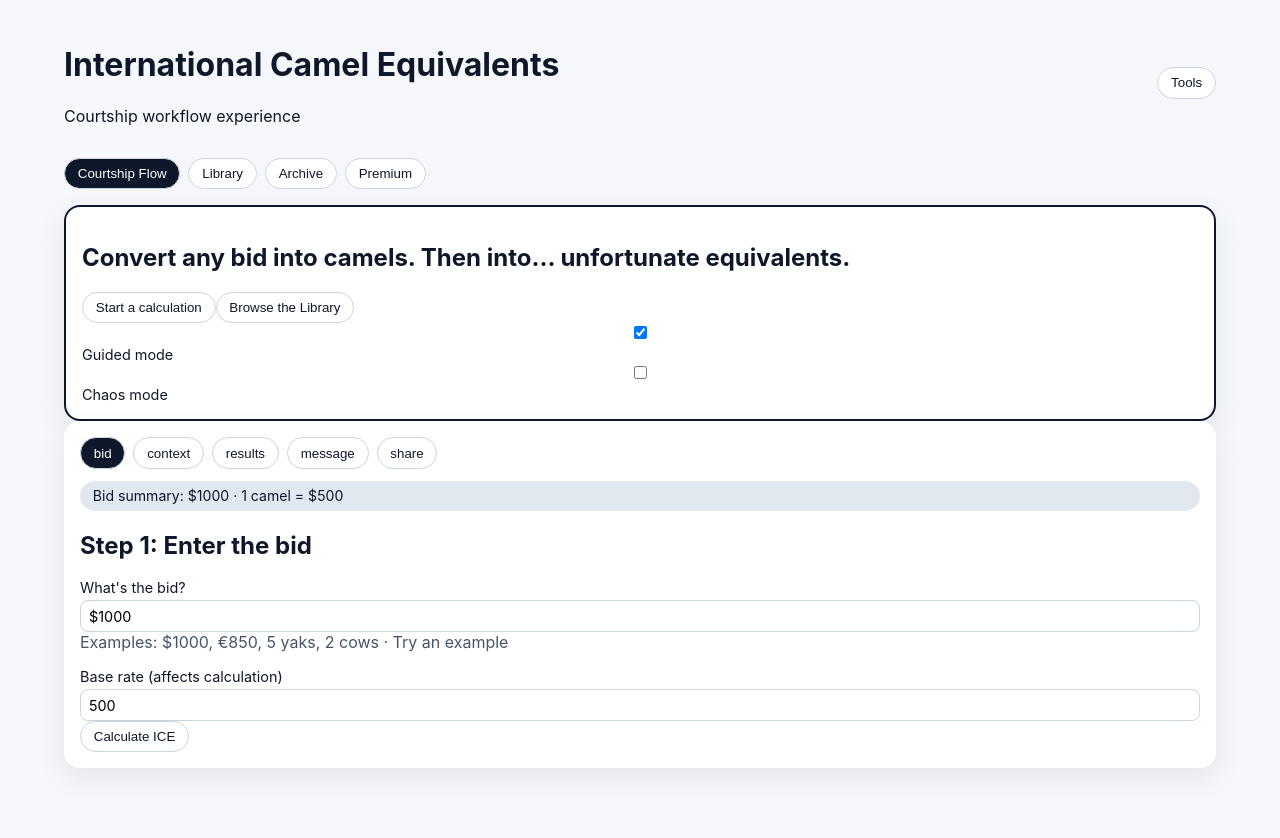
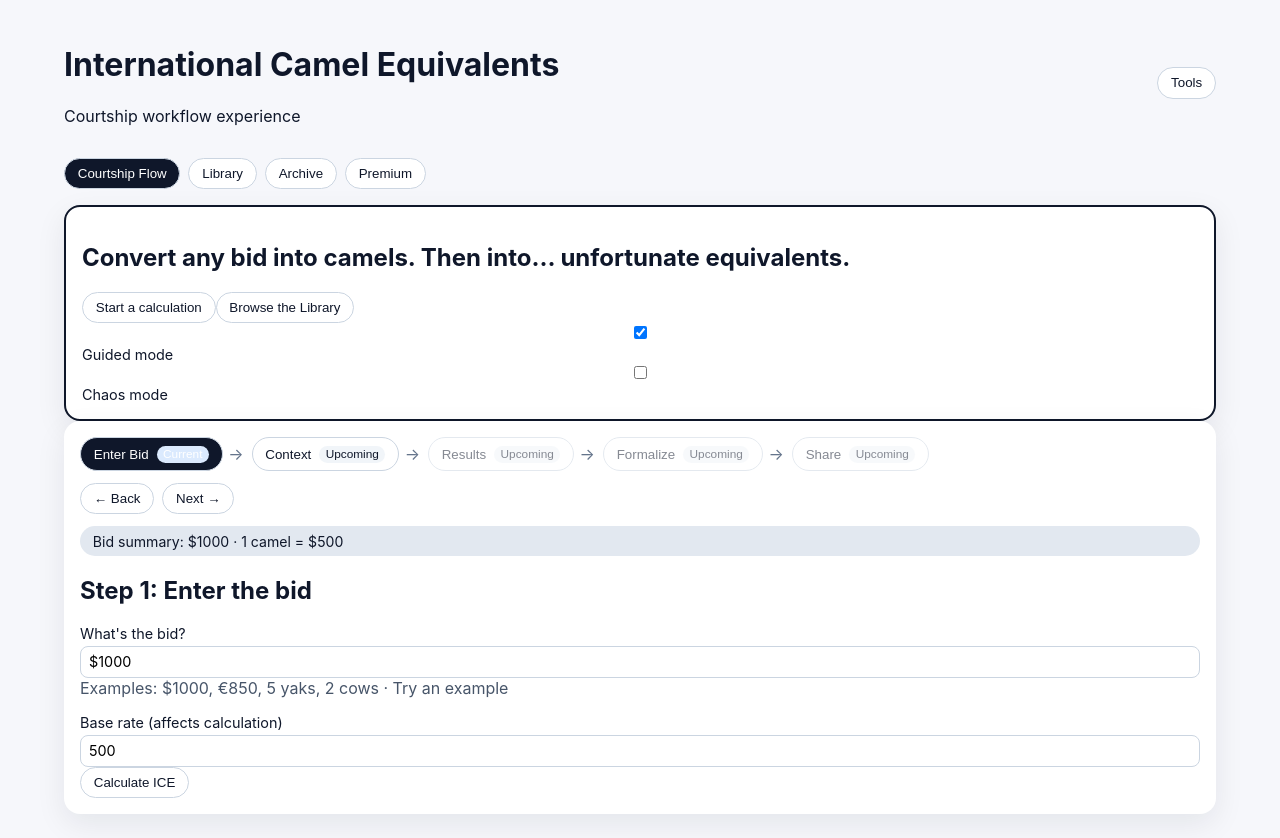
Before and after one commit to dmeehan45/international-camel-equivalents, a React (Vite) app: page / in a window 1280 px wide. Before the commit the page ends 800 px from the top, so only its background shows below. Built offline with nearby package versions, Linux system fonts and the light colour scheme.

Commit message:
Update flow stepper labels and gated navigation

```diff
--- a/src/App.tsx
+++ b/src/App.tsx
@@ -229,12 +229,60 @@ function runCalculation(state: State, dispatch: Dispatch<Action>) {
   }
 }
 
-function Stepper({ step, onChange }: { step: FlowStep; onChange: (step: FlowStep) => void }) {
+function Stepper({ step, onChange, canNavigateTo }: { step: FlowStep; onChange: (step: FlowStep) => void; canNavigateTo: (step: FlowStep) => boolean }) {
   const steps: FlowStep[] = ['bid', 'context', 'results', 'message', 'share'];
-  return <div className="stepper">{steps.map((item) => <button key={item} className={step === item ? 'step active' : 'step'} onClick={() => onChange(item)}>{item}</button>)}</div>;
+  const labels: Record<FlowStep, string> = {
+    bid: 'Enter Bid',
+    context: 'Context',
+    results: 'Results',
+    message: 'Formalize',
+    share: 'Share',
+  };
+  const currentIndex = steps.indexOf(step);
+  const previousStep = currentIndex > 0 ? steps[currentIndex - 1] : null;
+  const nextStep = currentIndex < steps.length - 1 ? steps[currentIndex + 1] : null;
+
+  return (
+    <div className="stepper-wrap">
+      <div className="stepper" aria-label="Workflow steps">
+        {steps.map((item, index) => {
+          const status = index < currentIndex ? 'completed' : index === currentIndex ? 'current' : 'upcoming';
+          const canOpen = canNavigateTo(item);
+          return (
+            <div key={item} className="stepper-item">
+              <button
+                className={step === item ? 'step active' : 'step'}
+                onClick={() => onChange(item)}
+                disabled={!canOpen}
+                aria-current={status === 'current' ? 'step' : undefined}
+              >
+                <span>{labels[item]}</span>
+                <span className={`step-status ${status}`}>{status}</span>
+              </button>
+              {index < steps.length - 1 && <span className="step-arrow" aria-hidden="true">→</span>}
+            </div>
+          );
+        })}
+      </div>
+      <div className="stepper-nav">
+        <button onClick={() => previousStep && onChange(previousStep)} disabled={!previousStep}>← Back</button>
+        <button onClick={() => nextStep && onChange(nextStep)} disabled={!nextStep || !canNavigateTo(nextStep)}>Next →</button>
+      </div>
+    </div>
+  );
 }
 
 function FlowView({ state, dispatch }: { state: State; dispatch: Dispatch<Action> }) {
+  const flowSteps: FlowStep[] = ['bid', 'context', 'results', 'message', 'share'];
+
+  function canOpenFlowStep(target: FlowStep) {
+    const currentIndex = flowSteps.indexOf(state.flowStep);
+    const targetIndex = flowSteps.indexOf(target);
+    if (targetIndex <= currentIndex) return true;
+    if (target === 'context') return Boolean(state.calcInput.rawBid.trim());
+    return Boolean(state.calculation);
+  }
+
   const visibleEquivalents = useMemo(() => {
     if (!state.calculation) return [];
     return applyDashboardView(state.calculation.equivalents, { query: state.dashboardQuery, sort: state.dashboardSort });
@@ -292,7 +340,7 @@ function FlowView({ state, dispatch }: { state: State; dispatch: Dispatch<Action
 
   return (
     <section className="view-card">
-      <Stepper step={state.flowStep} onChange={(value) => dispatch({ type: 'setFlowStep', value })} />
+      <Stepper step={state.flowStep} onChange={(value) => dispatch({ type: 'setFlowStep', value })} canNavigateTo={canOpenFlowStep} />
       <div className="sticky-chip">Bid summary: {state.calcInput.rawBid} · 1 camel = ${state.calcInput.camelUsdRate}</div>
 
       {state.flowStep === 'bid' && (
--- a/src/app.css
+++ b/src/app.css
@@ -115,6 +115,56 @@ select {
   margin-bottom: 0.75rem;
 }
 
+.stepper-wrap {
+  margin-bottom: 0.75rem;
+}
+
+.stepper-item {
+  display: inline-flex;
+  align-items: center;
+  gap: 0.35rem;
+}
+
+.step {
+  display: inline-flex;
+  align-items: center;
+  gap: 0.5rem;
+}
+
+.step:disabled {
+  cursor: not-allowed;
+  opacity: 0.5;
+}
+
+.step-status {
+  text-transform: capitalize;
+  font-size: 0.74rem;
+  border-radius: 999px;
+  padding: 0.1rem 0.4rem;
+  background: #e2e8f0;
+}
+
+.step-status.completed {
+  background: #dcfce7;
+}
+
+.step-status.current {
+  background: #dbeafe;
+}
+
+.step-status.upcoming {
+  background: #f1f5f9;
+}
+
+.step-arrow {
+  color: #64748b;
+}
+
+.stepper-nav {
+  display: flex;
+  gap: 0.5rem;
+}
+
 table {
   width: 100%;
   border-collapse: collapse;
```
